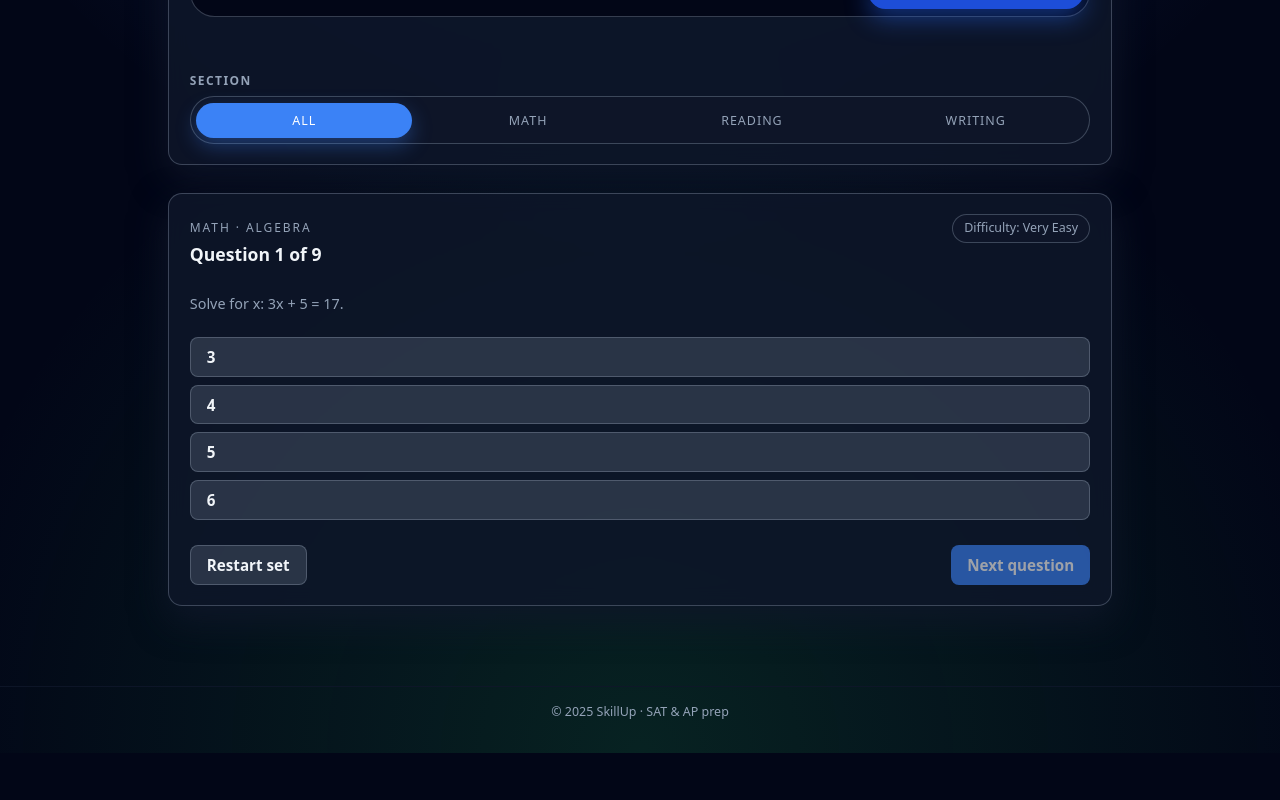
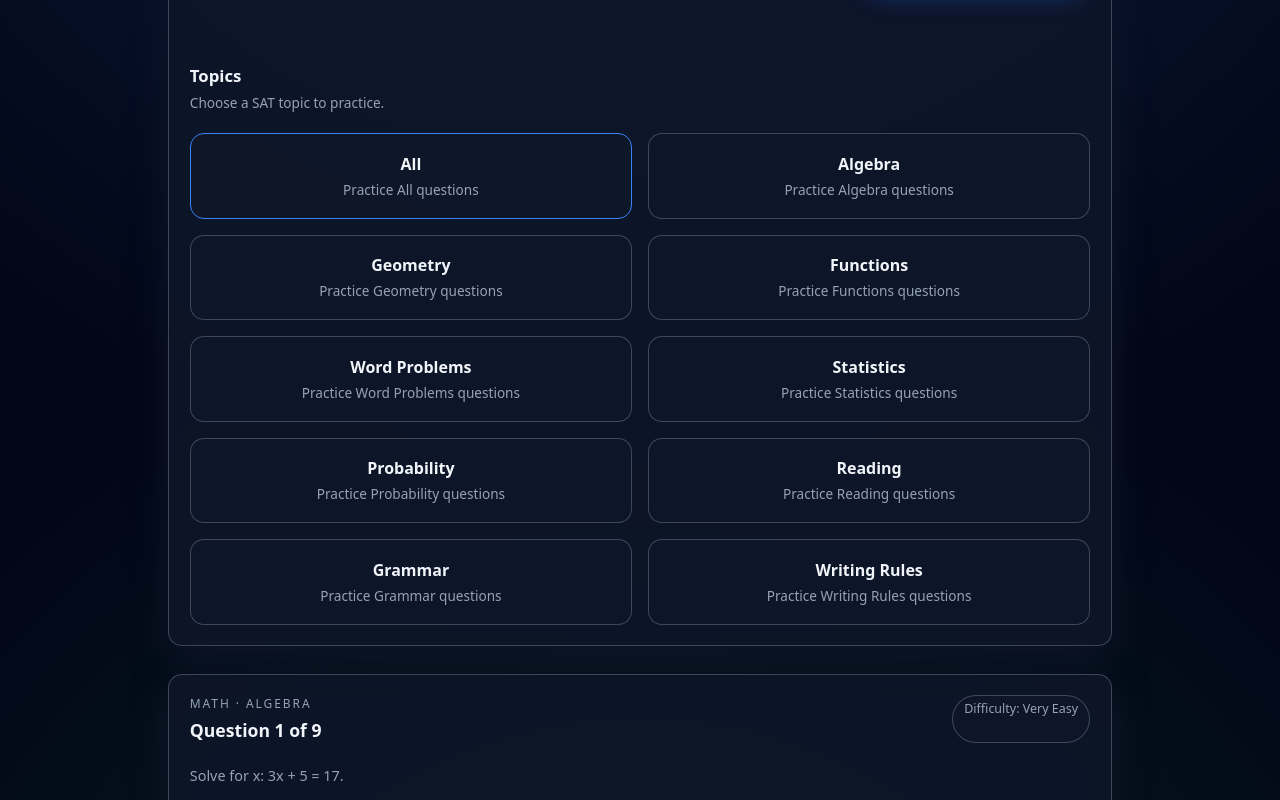
Before and after one commit to steponaskaciulis-max/skillup, a Next.js app in the folder SkillUp/: page /subjects/sat in a window 1280 px wide. Shown: the part 540-1340 px from the top of the page. Before the commit the page ends 1293 px from the top, so only its background shows below. Built offline with nearby package versions, Linux system fonts and the light colour scheme.

Commit message:
Update sat.js

```diff
--- a/SkillUp/pages/subjects/sat.js
+++ b/SkillUp/pages/subjects/sat.js
@@ -4,11 +4,12 @@ import { useState, useEffect } from 'react';
 import DifficultySelector from '../../components/DifficultySelector';
 import satQuestions from '../../data/satQuestions';
 
-const mapDifficulty = (difficulty, questionDifficulty) => {
+// Difficulty logic
+const mapDifficulty = (difficulty, qDiff) => {
   if (difficulty === 'mixed') return true;
-  if (difficulty === 'easy') return questionDifficulty <= 2;
-  if (difficulty === 'medium') return questionDifficulty === 3 || questionDifficulty === 4;
-  if (difficulty === 'hard') return questionDifficulty >= 4;
+  if (difficulty === 'easy') return qDiff <= 2;
+  if (difficulty === 'medium') return qDiff === 3 || qDiff === 4;
+  if (difficulty === 'hard') return qDiff >= 4;
   return true;
 };
 
@@ -20,30 +21,46 @@ const difficultyLabel = (d) => {
   return 'Very Hard';
 };
 
+// Topic tiles
+const TOPICS = [
+  'All',
+  'Algebra',
+  'Geometry',
+  'Functions',
+  'Word Problems',
+  'Statistics',
+  'Probability',
+  'Reading',
+  'Grammar',
+  'Writing Rules',
+];
+
 const SATPracticePage = () => {
   const [difficulty, setDifficulty] = useState('mixed');
-  const [sectionFilter, setSectionFilter] = useState('All');
+  const [topicFilter, setTopicFilter] = useState('All');
   const [currentIndex, setCurrentIndex] = useState(0);
+
   const [selectedChoice, setSelectedChoice] = useState(null);
   const [isAnswered, setIsAnswered] = useState(false);
   const [isCorrect, setIsCorrect] = useState(null);
 
+  // Filter questions
   const filteredQuestions = satQuestions.filter((q) => {
-    const sectionMatch = sectionFilter === 'All' || q.section === sectionFilter;
+    const topicMatch = topicFilter === 'All' || q.topic === topicFilter || q.section === topicFilter;
     const difficultyMatch = mapDifficulty(difficulty, q.difficulty);
-    return sectionMatch && difficultyMatch;
+    return topicMatch && difficultyMatch;
   });
 
-  // Reset to first question whenever filters change
+  const hasQuestions = filteredQuestions.length > 0;
+  const currentQuestion = hasQuestions ? filteredQuestions[currentIndex] : null;
+
+  // Reset on filter change
   useEffect(() => {
     setCurrentIndex(0);
     setSelectedChoice(null);
     setIsAnswered(false);
     setIsCorrect(null);
-  }, [difficulty, sectionFilter]);
-
-  const hasQuestions = filteredQuestions.length > 0;
-  const currentQuestion = hasQuestions ? filteredQuestions[currentIndex] : null;
+  }, [difficulty, topicFilter]);
 
   const handleChoiceClick = (choice) => {
     if (!currentQuestion || isAnswered) return;
@@ -55,9 +72,7 @@ const SATPracticePage = () => {
 
   const handleNextQuestion = () => {
     if (!hasQuestions) return;
-
-    const nextIndex =
-      currentIndex + 1 < filteredQuestions.length ? currentIndex + 1 : 0;
+    const nextIndex = currentIndex + 1 < filteredQuestions.length ? currentIndex + 1 : 0;
 
     setCurrentIndex(nextIndex);
     setSelectedChoice(null);
@@ -72,113 +87,92 @@ const SATPracticePage = () => {
     setIsCorrect(null);
   };
 
-  const renderQuestionText = (text) => {
-    const lines = text.split('\n');
-    return lines.map((line, idx) => (
-      <p
-        key={idx}
-        style={{ marginBottom: idx === lines.length - 1 ? 0 : '0.35rem' }}
-      >
+  const renderQuestionText = (text) =>
+    text.split('\n').map((line, i) => (
+      <p key={i} style={{ marginBottom: '0.35rem' }}>
         {line}
       </p>
     ));
-  };
 
   return (
     <div className="container mx-auto py-8">
+      {/* Header */}
       <header className="page-header">
         <h1>SAT Practice Questions</h1>
         <p>
-          Work through SAT-style Math, Reading, and Writing questions. Choose a
-          difficulty and section, answer each question, then reveal explanations.
+          Work through Math, Reading, and Writing SAT questions. Choose a difficulty and topic
+          to customize your practice.
         </p>
       </header>
 
+      {/* How it works */}
       <section className="simple-card">
-        <h2 style={{ fontSize: '1rem', marginBottom: '0.25rem' }}>How this works</h2>
+        <h2 style={{ fontSize: '1rem', marginBottom: '0.25rem' }}>How It Works</h2>
         <ul
           style={{
             fontSize: '0.9rem',
             color: 'var(--muted)',
             paddingLeft: '1.1rem',
-            marginTop: '0.35rem',
             display: 'flex',
             flexDirection: 'column',
             gap: '0.2rem',
           }}
         >
-          <li>Pick a difficulty and section (Math, Reading, Writing, or All).</li>
-          <li>Answer a question, then see if you’re correct and read the explanation.</li>
-          <li>Move on to the next question with the same filters.</li>
+          <li>Select a difficulty and topic.</li>
+          <li>Answer each question and review explanations.</li>
+          <li>Move through automatically filtered questions.</li>
         </ul>
       </section>
 
       {/* Filters */}
       <section className="card" style={{ marginBottom: '1.75rem' }}>
+        {/* Difficulty */}
         <div className="difficulty-selector">
           <div className="difficulty-header">
             <span className="label">Difficulty</span>
             <span className="chip">
-              {difficulty === 'mixed'
-                ? 'Mixed'
-                : difficulty.charAt(0).toUpperCase() + difficulty.slice(1)}
+              {difficulty === 'mixed' ? 'Mixed' : difficulty.charAt(0).toUpperCase() + difficulty.slice(1)}
             </span>
           </div>
-          <DifficultySelector
-            selected={difficulty}
-            setSelected={setDifficulty}
-          />
+          <DifficultySelector selected={difficulty} setSelected={setDifficulty} />
         </div>
 
-        <div>
-          <div
-            style={{
-              fontSize: '0.75rem',
-              letterSpacing: '0.12em',
-              textTransform: 'uppercase',
-              fontWeight: 600,
-              color: 'var(--muted)',
-              marginBottom: '0.4rem',
-            }}
-          >
-            Section
+        {/* Topics */}
+        <div className="home-section" style={{ marginTop: '1rem' }}>
+          <div className="home-section-header">
+            <h2 style={{ fontSize: '1.05rem' }}>Topics</h2>
+            <p style={{ color: 'var(--muted)', fontSize: '0.85rem' }}>Choose a SAT topic to practice.</p>
           </div>
-          <div className="pill-row">
-            {['All', 'Math', 'Reading', 'Writing'].map((section) => (
-              <button
-                key={section}
-                type="button"
-                className={`pill${
-                  sectionFilter === section ? ' active' : ''
-                }`}
-                onClick={() => setSectionFilter(section)}
+
+          <div className="grid grid-cols-2 gap-4">
+            {TOPICS.map((t) => (
+              <div
+                key={t}
+                className="tile"
+                onClick={() => setTopicFilter(t)}
+                style={{
+                  cursor: 'pointer',
+                  border: topicFilter === t ? '1px solid var(--accent)' : '',
+                }}
               >
-                <span className="pill-label">{section}</span>
-              </button>
+                <h3>{t}</h3>
+                <p style={{ color: 'var(--muted)' }}>Practice {t} questions</p>
+              </div>
             ))}
           </div>
         </div>
       </section>
 
-      {/* Question Area */}
+      {/* Question Viewer */}
       {!hasQuestions ? (
         <section className="card">
-          <h3>No questions found</h3>
-          <p>
-            Try switching to a different difficulty or section — there might not be
-            any questions yet for this combination.
-          </p>
+          <h3>No questions available</h3>
+          <p>Try selecting another difficulty or topic.</p>
         </section>
       ) : (
         <section className="card">
-          <div
-            style={{
-              display: 'flex',
-              justifyContent: 'space-between',
-              gap: '0.75rem',
-              alignItems: 'baseline',
-            }}
-          >
+          {/* Info */}
+          <div style={{ display: 'flex', justifyContent: 'space-between' }}>
             <div>
               <div
                 style={{
@@ -186,20 +180,15 @@ const SATPracticePage = () => {
                   textTransform: 'uppercase',
                   letterSpacing: '0.16em',
                   color: 'var(--muted)',
-                  marginBottom: '0.25rem',
                 }}
               >
                 {currentQuestion.section} · {currentQuestion.topic}
               </div>
-              <h2
-                style={{
-                  fontSize: '1.1rem',
-                  marginBottom: '0.4rem',
-                }}
-              >
+              <h2 style={{ fontSize: '1.1rem', marginTop: '0.25rem' }}>
                 Question {currentIndex + 1} of {filteredQuestions.length}
               </h2>
             </div>
+
             <div
               style={{
                 fontSize: '0.78rem',
@@ -208,42 +197,29 @@ const SATPracticePage = () => {
                 border: '1px solid var(--border)',
                 background: 'rgba(15, 23, 42, 0.9)',
                 color: 'var(--muted)',
-                whiteSpace: 'nowrap',
               }}
             >
               Difficulty: {difficultyLabel(currentQuestion.difficulty)}
             </div>
           </div>
 
-          <div
-            style={{
-              marginTop: '0.75rem',
-              marginBottom: '0.95rem',
-              fontSize: '0.95rem',
-            }}
-          >
+          {/* Question */}
+          <div style={{ marginTop: '0.9rem', marginBottom: '1rem', fontSize: '0.95rem' }}>
             {renderQuestionText(currentQuestion.question)}
           </div>
 
-          <div
-            style={{
-              display: 'grid',
-              gap: '0.5rem',
-              marginBottom: '0.9rem',
-            }}
-          >
+          {/* Choices */}
+          <div style={{ display: 'grid', gap: '0.5rem', marginBottom: '1rem' }}>
             {currentQuestion.choices.map((choice) => {
               const isCorrectChoice = isAnswered && choice === currentQuestion.answer;
-              const isSelectedWrong =
-                isAnswered &&
-                choice === selectedChoice &&
-                choice !== currentQuestion.answer;
+              const isWrongSelected =
+                isAnswered && choice === selectedChoice && choice !== currentQuestion.answer;
 
               const btnStyle = {};
               if (isCorrectChoice) {
                 btnStyle.border = '1px solid #22c55e';
-                btnStyle.background = 'rgba(34, 197, 94, 0.08)';
-              } else if (isSelectedWrong) {
+                btnStyle.background = 'rgba(34, 197, 94, 0.1)';
+              } else if (isWrongSelected) {
                 btnStyle.opacity = 0.7;
               }
 
@@ -252,77 +228,48 @@ const SATPracticePage = () => {
                   key={choice}
                   type="button"
                   className="btn secondary"
-                  style={{
-                    justifyContent: 'flex-start',
-                    textAlign: 'left',
-                    width: '100%',
-                    ...btnStyle,
-                  }}
+                  style={{ textAlign: 'left', width: '100%', ...btnStyle }}
                   onClick={() => handleChoiceClick(choice)}
                 >
-                  <span>{choice}</span>
+                  {choice}
                 </button>
               );
             })}
           </div>
 
-          {/* Feedback */}
+          {/* Explanation */}
           {isAnswered && (
             <div
               style={{
                 borderRadius: '10px',
-                padding: '0.75rem 0.9rem',
-                background: isCorrect
-                  ? 'rgba(34, 197, 94, 0.12)'
-                  : 'rgba(239, 68, 68, 0.12)',
+                padding: '0.75rem',
+                background: isCorrect ? 'rgba(34, 197, 94, 0.12)' : 'rgba(239, 68, 68, 0.12)',
                 border: `1px solid ${
                   isCorrect ? 'rgba(34, 197, 94, 0.5)' : 'rgba(239, 68, 68, 0.5)'
                 }`,
-                marginBottom: '0.9rem',
-                fontSize: '0.9rem',
+                marginBottom: '1rem',
               }}
             >
-              <strong style={{ display: 'block', marginBottom: '0.25rem' }}>
-                {isCorrect ? 'Nice work! 🎉' : 'Not quite.'}
-              </strong>
-              <div>
-                Correct answer:{' '}
-                <span style={{ fontWeight: 600 }}>{currentQuestion.answer}</span>
-              </div>
-              <div style={{ marginTop: '0.35rem', color: 'var(--muted)' }}>
+              <strong>{isCorrect ? 'Correct! 🎉' : 'Incorrect.'}</strong>
+              <p style={{ marginTop: '0.3rem', color: 'var(--muted)' }}>
                 {currentQuestion.explanation}
-              </div>
+              </p>
             </div>
           )}
 
           {/* Controls */}
-          <div
-            style={{
-              display: 'flex',
-              justifyContent: 'space-between',
-              gap: '0.75rem',
-              marginTop: '0.25rem',
-            }}
-          >
+          <div style={{ display: 'flex', justifyContent: 'space-between' }}>
+            <button className="btn secondary" onClick={handleRestart}>
+              Restart
+            </button>
+
             <button
-              type="button"
-              className="btn secondary"
-              onClick={handleRestart}
+              className="btn primary"
+              disabled={!isAnswered}
+              onClick={handleNextQuestion}
+              style={!isAnswered ? { opacity: 0.6, cursor: 'not-allowed' } : {}}
             >
-              Restart set
-            </button>
-            <button
-              type="button"
-              className="btn primary"
-              onClick={handleNextQuestion}
-              disabled={!isAnswered}
-              style={
-                !isAnswered
-                  ? { opacity: 0.6, cursor: 'not-allowed' }
-                  : undefined
-              }
-            >
-              Next question
+              Next
             </button>
           </div>
         </section>
```
